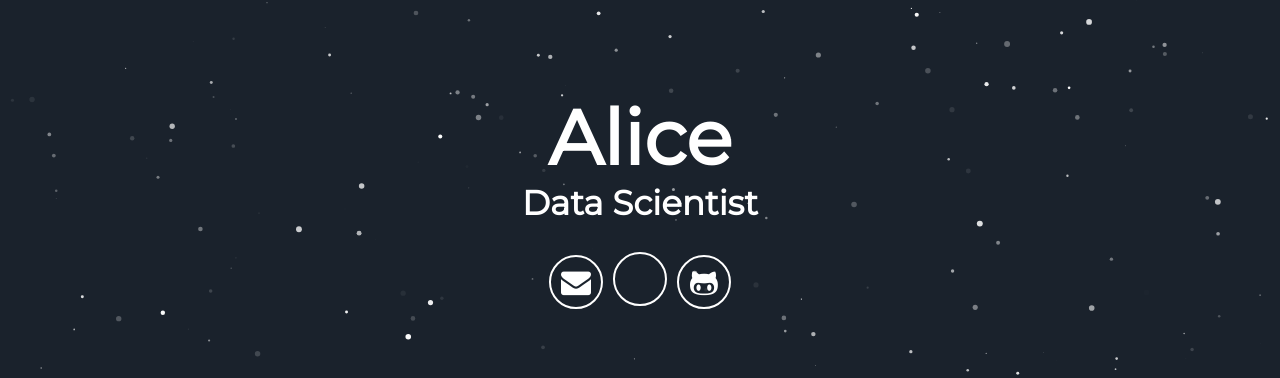
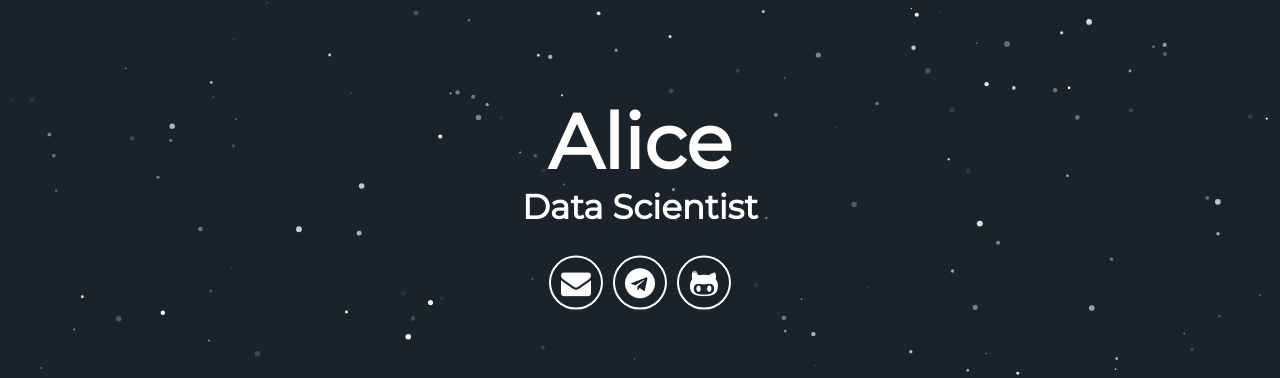
Before and after one commit to korney3/korney3.github.io, a Jekyll site: the page built from index.html, in a window 1280 px wide. Shown: the part 276-654 px from the top of the page. Built offline with Jekyll 4.4.1, drawn with Linux system fonts in a browser that asks for light colours; some web fonts are replaced.

Commit message:
Update header.html

```diff
--- a/_includes/header.html
+++ b/_includes/header.html
@@ -6,7 +6,7 @@
       </h1>
       <div class="header-icons">
         <a aria-label="Send email" href="mailto:alisa.alenicheva@skoltech.ru"><i class="icon fa fa-envelope"></i></a>
-        <a aria-label="My Telegram" target="_blank" href="https://t.me/a_xyli"><i class="icon fa fa-var-telegram-plane" aria-hidden="true"></i></a>
+        <a aria-label="My Telegram" target="_blank" href="https://t.me/a_xyli"><i class="icon fa fa-telegram" aria-hidden="true"></i></a>
         <!--
         <a aria-label="CV" href="https://t.me/a_xyli"><i class="fab fa-telegram"></i>
         <a aria-label="My Instagram" target="_blank" href="https://www.instagram.com/mauriciourraco7"><i class="icon fa fa-instagram" aria-hidden="true"></i></a>
```
